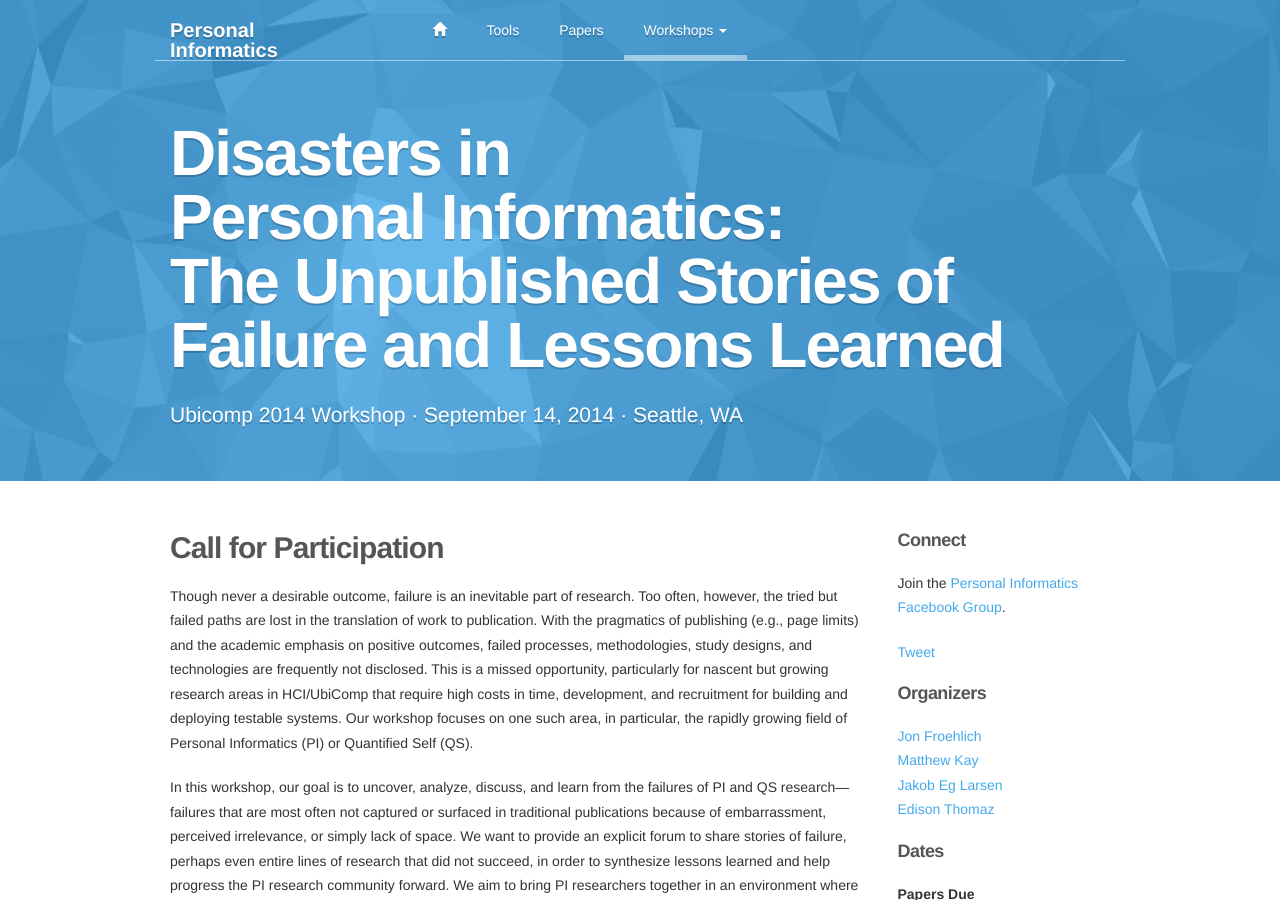
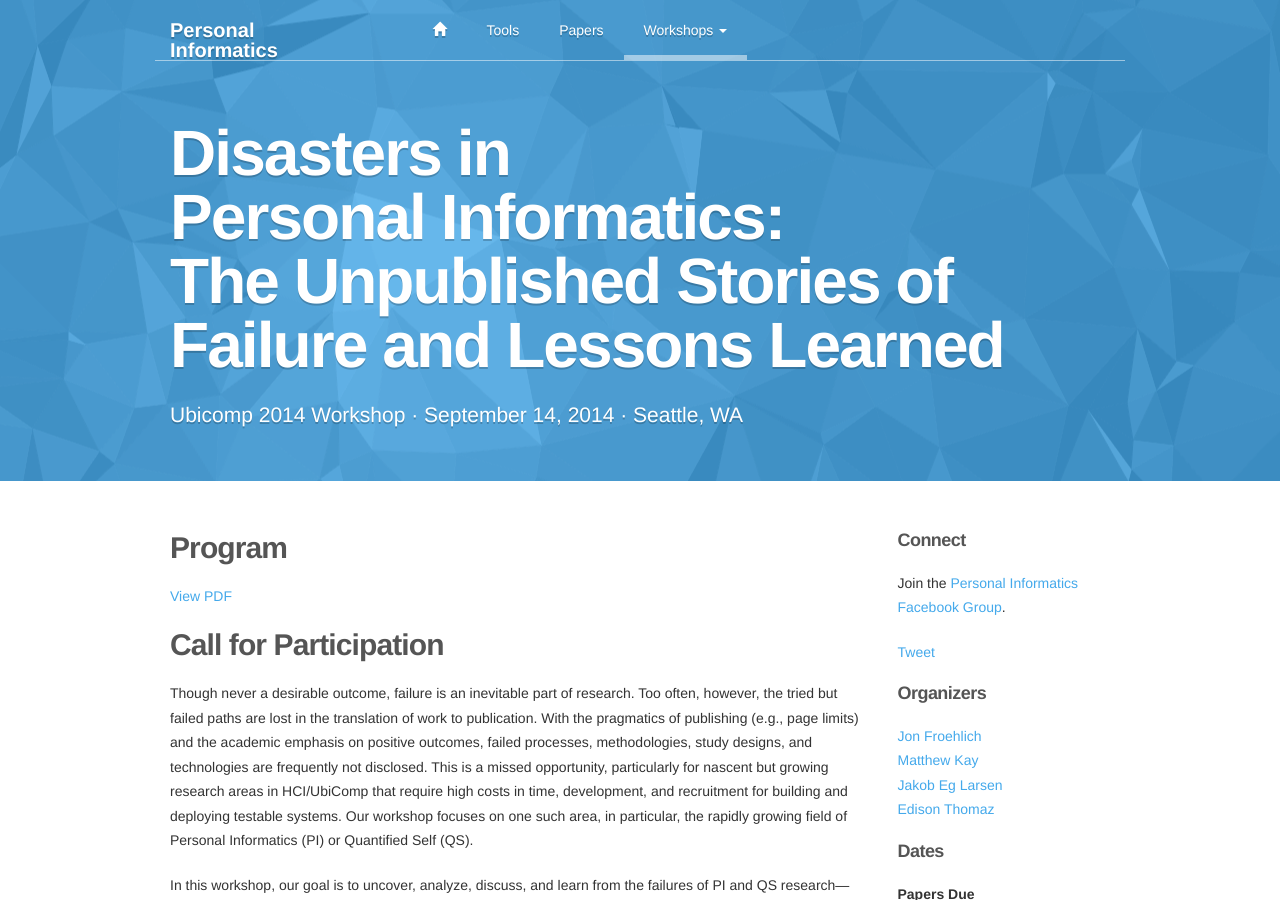
Before and after one commit to ianli/personalinformatics.org, a Jekyll site: the page built from ubicomp2014/index.html, in a window 1280 px wide and 900 px high. Built offline with Jekyll 4.4.1, drawn with Linux system fonts in a browser that asks for light colours; nearby versions of some CDN libraries; comment, search, counter and statistics services are not loaded.

Commit message:
Added Program PDF for Ubicomp 2014

```diff
--- a/ubicomp2014/index.html
+++ b/ubicomp2014/index.html
@@ -3,6 +3,12 @@ layout: ubicomp2014
 title: "Disasters in Personal Informatics: The Unpublished Stories of Failure and Lessons Learned"
 section: workshops
 ---
+<h2>Program</h2>
+
+<p>
+  <a href="/docs/ubicomp2014/pi-ubicomp2014-program.pdf">View PDF</a>
+</p>
+
 <h2>Call for Participation</h2>
 
 <p>
```
Also changed, not shown: 1 other file.
